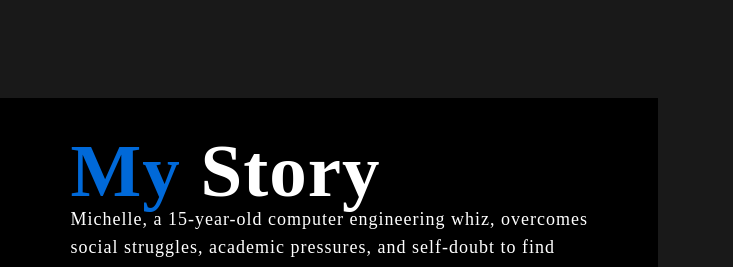
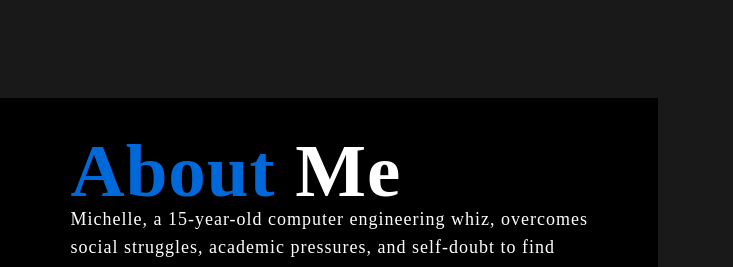
Before and after one commit to michelle-adesua/ASSIGNMENT, a plain HTML site: page index.html in a window 1280 px wide. Shown: the part 1202-1469 px from the top of the page, 547-1280 px from the left. Drawn offline with Linux system fonts and the light colour scheme.

Commit message:
Update index.html

```diff
--- a/index.html
+++ b/index.html
@@ -35,7 +35,7 @@
         <div class="main">
             <img src="SOJI2.JPG">
             <div class="bio-text">
-                <h2>My <span> Story</span></h2>
+                <h2>About<span> Me</span></h2>
 
 <p>Michelle, a 15-year-old computer engineering whiz, overcomes social struggles, academic pressures, and self-doubt to find success and peace. Her remarkable journey showcases the power of resilience, determination, and embracing one's true passions.</p>
             </div>
```
